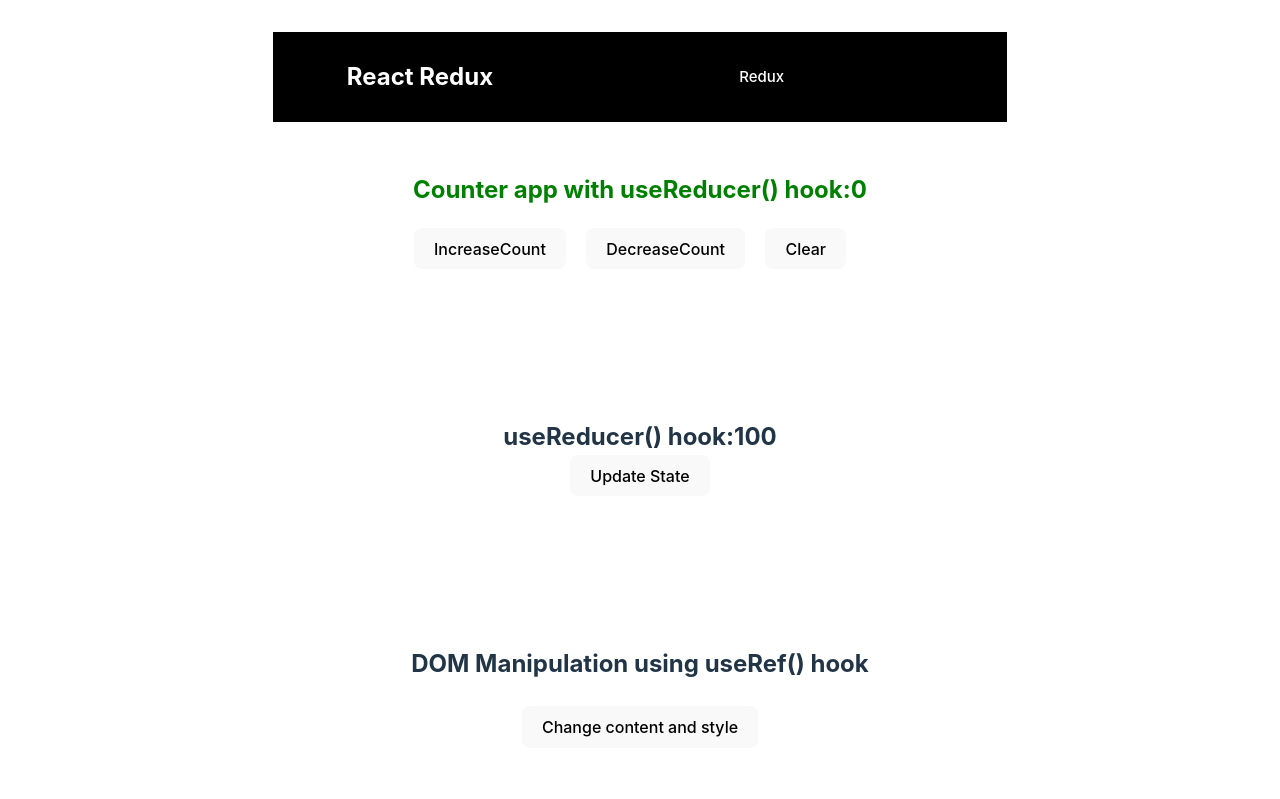
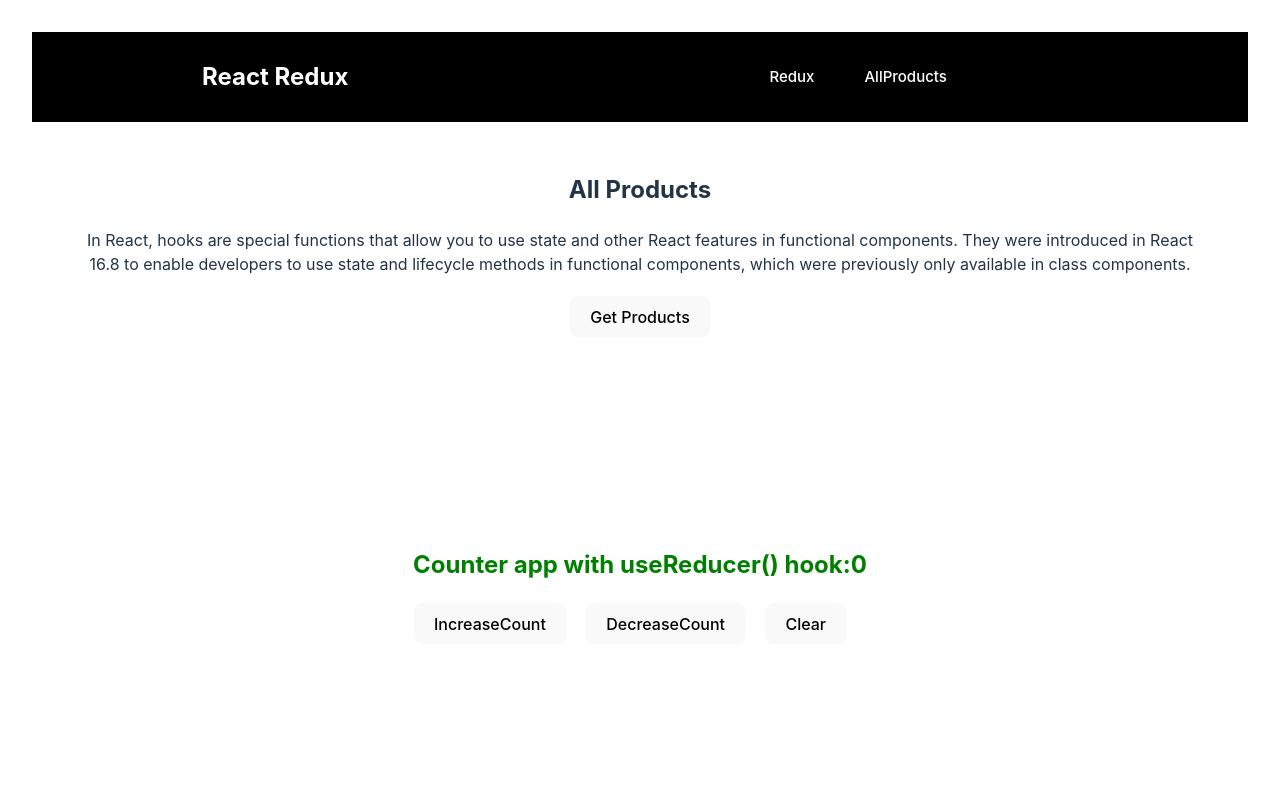
Before and after one commit to niharika-070695/ReactRedux, a React (Vite) app: page /allProducts in a window 1280 px wide. Shown: the top 799 px of the page. Built offline with nearby package versions, Linux system fonts and the light colour scheme.

Commit message:
Commit till session-27

```diff
--- a/package.json
+++ b/package.json
@@ -10,6 +10,7 @@
     "preview": "vite preview"
   },
   "dependencies": {
+    "axios": "^1.7.2",
     "react": "^18.3.1",
     "react-dom": "^18.3.1",
     "react-redux": "^9.1.2",
--- a/src/App.jsx
+++ b/src/App.jsx
@@ -10,12 +10,14 @@ import Nav from "./redux/components/Nav";
 import City from "./redux/components/City";
 import { Route, Routes } from "react-router-dom";
 import ReduxHome from "./redux/components/ReduxHome";
+import AllProducts from "./components/allproducts/AllProducts";
 function App() {
   return (
     <div className="app">
       <Nav />
       <Routes>
         <Route path={"/redux"} element={<ReduxHome />} />
+        <Route path={"/allProducts"} element={<AllProducts />} />
       </Routes>
 
       <Counter />
--- /dev/null
+++ b/src/components/allproducts/AllProducts.css
@@ -0,0 +1,7 @@
+.allProductsData {
+  margin-top: 50px;
+  padding: 30px;
+  display: grid;
+  grid-template-columns: 1fr 1fr 1fr 1fr;
+  gap: 30px;
+}
--- /dev/null
+++ b/src/components/allproducts/AllProducts.jsx
@@ -0,0 +1,48 @@
+import React from "react";
+import axios from "axios";
+import { useState } from "react";
+import "./AllProducts.css";
+import Card from "../card/Card";
+function AllProducts() {
+  let [allproducts, setAllProducts] = useState([]);
+  const getProducts = () => {
+    var promiseObject = axios.get("https://fakestoreapi.com/products");
+    promiseObject
+      .then((response) => {
+        console.log("then");
+        console.log(response.data);
+        setAllProducts(response.data);
+      })
+      .catch((error) => {
+        console.log("error");
+        console.log(error);
+      });
+  };
+  return (
+    <div style={{ padding: "50px" }}>
+      <h2 style={{ marginBottom: "20px" }}>All Products</h2>
+      <p style={{ marginBottom: "20px" }}>
+        In React, hooks are special functions that allow you to use state and
+        other React features in functional components. They were introduced in
+        React 16.8 to enable developers to use state and lifecycle methods in
+        functional components, which were previously only available in class
+        components.
+      </p>
+      <button onClick={getProducts}>Get Products</button>
+      <div className="allProductsData">
+        {allproducts.map(function (element, index) {
+          return (
+            <Card
+              image={element.image}
+              title={element.title}
+              price={element.price}
+              rating={element.rating.rate}
+            />
+          );
+        })}
+      </div>
+    </div>
+  );
+}
+
+export default AllProducts;
--- /dev/null
+++ b/src/components/card/Card.css
@@ -0,0 +1,12 @@
+.card {
+  width: 500px;
+  padding: 10px;
+  box-shadow: 0 0 10px green;
+  text-align: center;
+}
+.card h3 {
+  margin: 13px 0px;
+}
+.card p {
+  margin: 15px 0px;
+}
--- /dev/null
+++ b/src/components/card/Card.jsx
@@ -0,0 +1,15 @@
+import React from "react";
+import "./Card.css";
+function Card({ image, title, price, rating }) {
+  return (
+    <div className="card">
+      <img src={image} width="100%" height={200} />
+      <h7>{title}</h7>
+      <p>${price}</p>
+      <p>{rating}</p>
+      <button>Product Details</button>
+    </div>
+  );
+}
+
+export default Card;
--- a/src/redux/components/Nav.jsx
+++ b/src/redux/components/Nav.jsx
@@ -11,6 +11,9 @@ function nav() {
         <Link to="/redux" style={{ fontSize: 15 }}>
           Redux
         </Link>
+        <Link to="/allproducts" style={{ fontSize: 15 }}>
+          AllProducts
+        </Link>
       </div>
     </div>
   );
--- a/src/redux/reducers/myReducer.js
+++ b/src/redux/reducers/myReducer.js
@@ -1,6 +1,7 @@
 const initialData = {
   name: "",
   city: "",
+  products: [],
 };
 const myReducer = (state = initialData, action) => {
   if (action.type === "NAME") {
```
Also changed, not shown: 1 other file (tests, documents, lock files or other folders).
